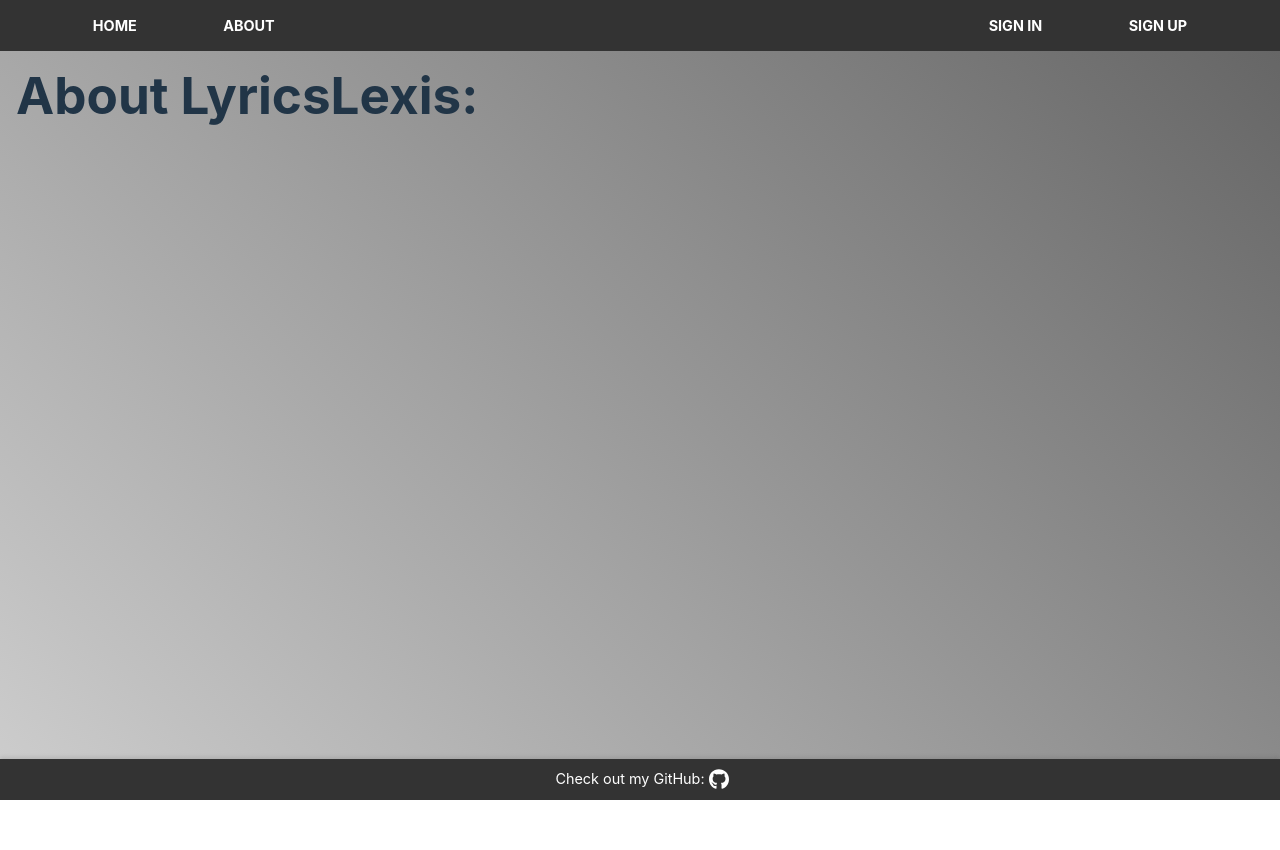
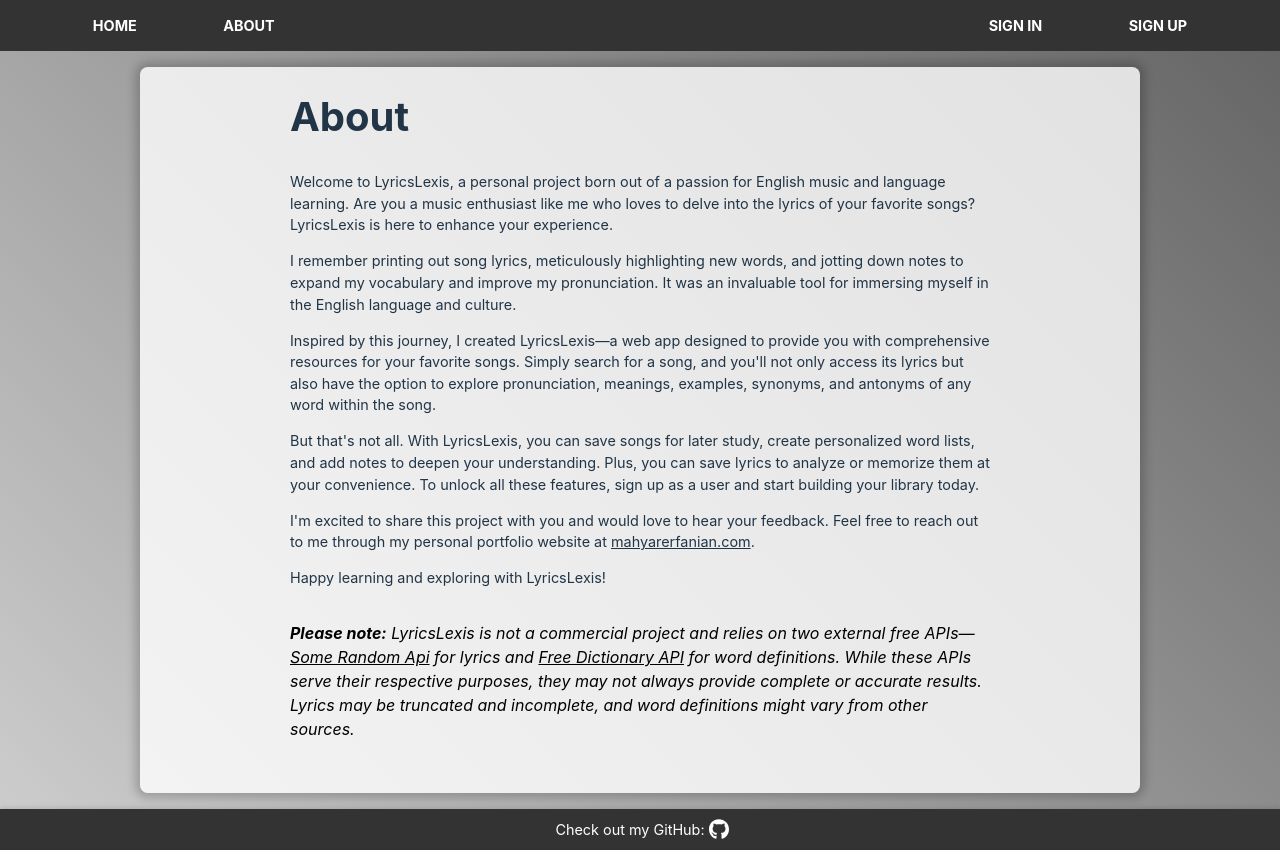
Before and after one commit to Mahyar-98/lyricsLexis-react, a React (Vite) app: page /about in a window 1280 px wide. Before the commit the page ends 800 px from the top, so only its background shows below. Built offline with nearby package versions, Linux system fonts and the light colour scheme; a web font is replaced by a local one.

Commit message:
add about component and its style

```diff
--- a/src/components/About.tsx
+++ b/src/components/About.tsx
@@ -1,7 +1,65 @@
+import "../styles/about.css";
+
 const About = () => {
   return (
-    <div>
-      <h1>About LyricsLexis:</h1>
+    <div className="about">
+      <div className="container">
+        <div className="small-container">
+          <h2>About</h2>
+
+          <p>
+            Welcome to LyricsLexis, a personal project born out of a passion for
+            English music and language learning. Are you a music enthusiast like
+            me who loves to delve into the lyrics of your favorite songs?
+            LyricsLexis is here to enhance your experience.
+          </p>
+          <p>
+            I remember printing out song lyrics, meticulously highlighting new
+            words, and jotting down notes to expand my vocabulary and improve my
+            pronunciation. It was an invaluable tool for immersing myself in the
+            English language and culture.
+          </p>
+          <p>
+            Inspired by this journey, I created LyricsLexis—a web app designed
+            to provide you with comprehensive resources for your favorite songs.
+            Simply search for a song, and you'll not only access its lyrics but
+            also have the option to explore pronunciation, meanings, examples,
+            synonyms, and antonyms of any word within the song.
+          </p>
+          <p>
+            But that's not all. With LyricsLexis, you can save songs for later
+            study, create personalized word lists, and add notes to deepen your
+            understanding. Plus, you can save lyrics to analyze or memorize them
+            at your convenience. To unlock all these features, sign up as a user
+            and start building your library today.
+          </p>
+          <p>
+            I'm excited to share this project with you and would love to hear
+            your feedback. Feel free to reach out to me through my personal
+            portfolio website at{" "}
+            <a href="https://mahyarerfanian.com/" target="__blank">
+              mahyarerfanian.com
+            </a>
+            .
+          </p>
+          <p>Happy learning and exploring with LyricsLexis!</p>
+          <i>
+            <b>Please note:</b> LyricsLexis is not a commercial project and
+            relies on two external free APIs—
+            <a href="https://some-random-api.com/" target="__blank">
+              Some Random Api
+            </a>{" "}
+            for lyrics and{" "}
+            <a href="https://dictionaryapi.dev/" target="__blank">
+              Free Dictionary API
+            </a>{" "}
+            for word definitions. While these APIs serve their respective
+            purposes, they may not always provide complete or accurate results.
+            Lyrics may be truncated and incomplete, and word definitions might
+            vary from other sources.
+          </i>
+        </div>
+      </div>
     </div>
   );
 };
--- /dev/null
+++ b/src/styles/about.css
@@ -0,0 +1,24 @@
+.about .small-container {
+  min-width: 240px;
+  width: 90%;
+  max-width: 700px;
+  margin: 0 auto;
+}
+
+.about h2 {
+  font-size: 2.5rem;
+  margin-bottom: 0.6em;
+}
+
+.about i {
+  color: black;
+  display: block;
+  margin: 2em auto;
+}
+
+.about a {
+  text-decoration: underline;
+}
+.about a:hover {
+  opacity: 0.8;
+}
```
